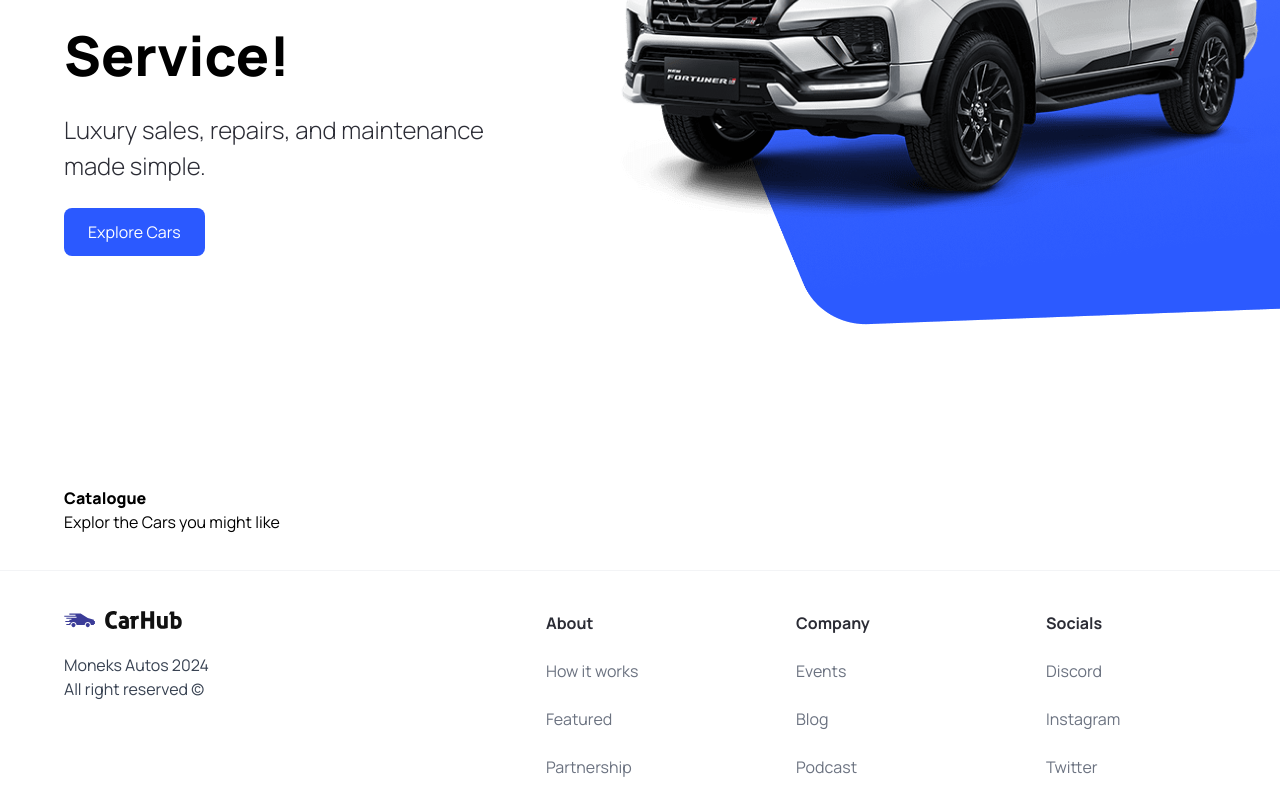
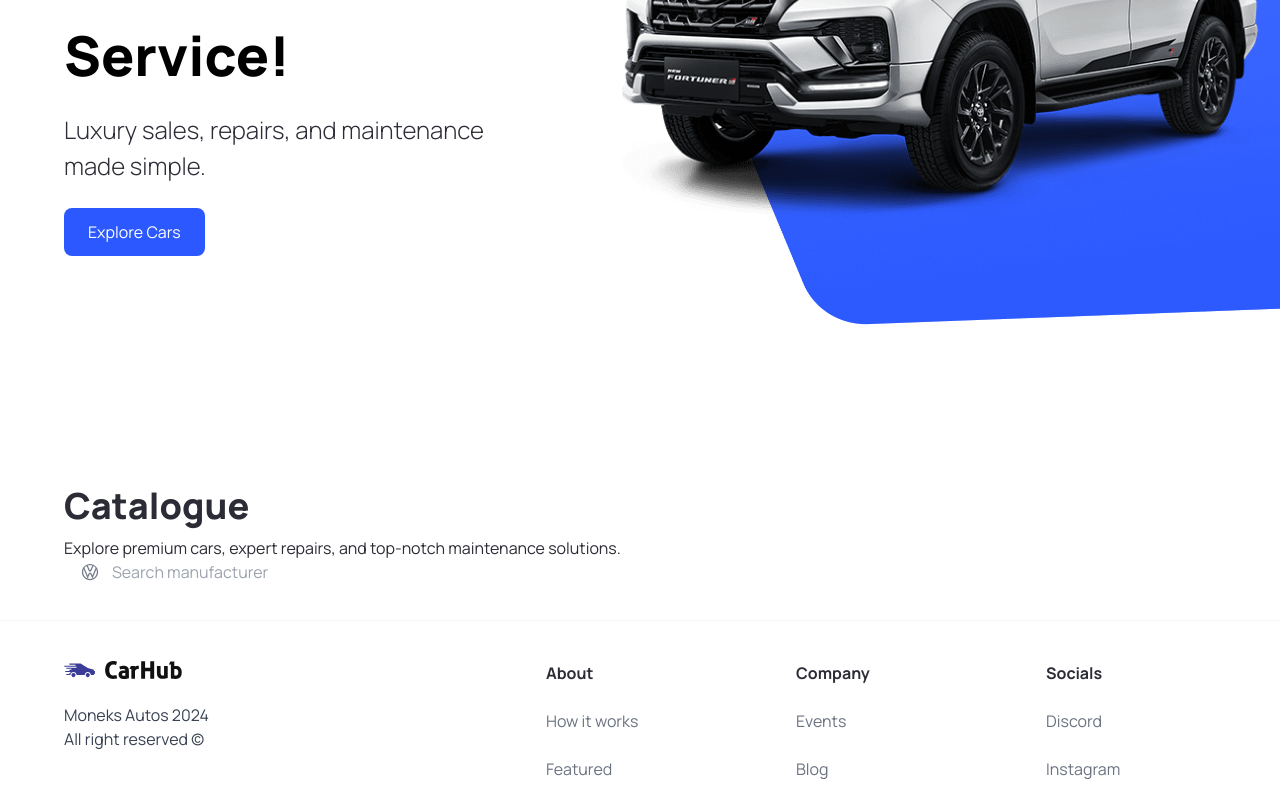
Before and after one commit to ephysians/Monke-Autos, a Next.js app: page / in a window 1280 px wide. Shown: the part 378-1175 px from the top of the page. Built offline with nearby package versions, Linux system fonts and the light colour scheme.

Commit message:
new update

```diff
--- a/app/page.tsx
+++ b/app/page.tsx
@@ -1,20 +1,33 @@
 import { Heros } from "@/components";
-import Image from "next/image";
+import SearchBar from '../components/SearchBar';
+import CustomeFilter from '../components/CustomeFilter';
+import { Metadata } from "next";
 
-export const metadata = {
-  title: "Monek's",
+
+export const metadata: Metadata = {
+  title: "Luxury SUV Sales, Repairs & Maintenance | Premium Service",
+  description: "Discover top-notch luxury SUVs, expert repairs, and reliable maintenance services. Elevate your driving experience with seamless solutions tailored to premium vehicles.",
 };
+
 
 
 export default function Home() {
   return (
     <main className="overflow-hidden">
       <Heros />
+      <div className="mt-12 padding-x padding-y max-width" id="discover">
+        <div className="home__text-container">
+          <h1 className="text-4xl font-extrabold">Catalogue</h1>
+          <p>Explore premium cars, expert repairs, and top-notch maintenance solutions.</p>
+        </div>
+        <div>
+          <SearchBar />
 
-      <div className ="mt-12 padding-x  padding-y max-width" id="discover" >
-        <div className="home__ text-container">
-            <h1 className="text-4l font-extrabold">Catalogue</h1>
-            <p> Explor the Cars you might like</p>
+          <div className="home__filter-container">
+          <CustomeFilter title="fuel" />
+          <CustomeFilter  title="year"/>
+
+          </div>
         </div>
       </div>
     </main>
--- /dev/null
+++ b/components/CustomeFilter/index.tsx
@@ -0,0 +1,11 @@
+import React from 'react'
+
+const CustomeFilter = () => {
+  return (
+    <div>
+
+    </div>
+  )
+}
+
+export default CustomeFilter;
--- /dev/null
+++ b/components/SearchBar/index.tsx
@@ -0,0 +1,21 @@
+"use client";
+import React, { useState } from "react";
+import SearchManufacturer from "../SearchManufacturer";
+
+const SearchBar = () => {
+  const [manufacturer, setManufacturer] = useState("");
+  const handleSearch = () => {};
+
+  return (
+    <form className="searchbar" onSubmit={handleSearch}>
+      <div className="searchbar__item">
+        <SearchManufacturer
+          manufacturer={manufacturer}
+          setManufacturer={setManufacturer}
+        />
+      </div>
+    </form>
+  );
+};
+
+export default SearchBar;
--- /dev/null
+++ b/components/SearchManufacturer/index.tsx
@@ -0,0 +1,70 @@
+// "use client";
+// import { SearchManufacturerProps } from "@/types";
+// import { Combobox, Transition } from "@headlessui/react";
+// import Image from "next/image";
+
+// const SearchManufacturer = ({
+//   manufacturer,
+//   setManufacturer,
+// }: SearchManufacturerProps) => {
+//   return (
+//     <div className="search-manufacturer">
+//       <Combobox>
+//         <div className="relative w-full">
+//             <Combobox.Button className="absolute top-[140px]">
+//                 <Image
+//                  src='/car-logo.svg'
+//                  width={20}
+//                  height={20}
+//                  className="ml-4"
+//                  alt="car-logo"
+//                 />
+//             </Combobox.Button>
+//         </div>
+//       </Combobox>
+//     </div>
+//   );
+// };
+
+// export default SearchManufacturer;
+
+"use client";
+import { SearchManufacturerProps } from "@/types";
+import { Combobox } from "@headlessui/react";
+import Image from "next/image";
+
+const SearchManufacturer = ({manufacturer,
+  setManufacturer }: SearchManufacturerProps) => {
+  return (
+    <div className="search-manufacturer">
+      <Combobox
+        value={manufacturer}
+        onChange={setManufacturer}
+      >
+        <div className="relative w-full">
+          {/* Image positioned absolutely */}
+          <div className="absolute top-[50%] left-4 transform -translate-y-1/2">
+            <Image
+              src="/car-logo.svg"
+              width={20}
+              height={20}
+              alt="car-logo"
+            />
+          </div>
+
+          {/* Input field with padding to avoid overlap */}
+          <Combobox.Input
+            className="search-input pl-12" // Add padding to make space for the image
+            placeholder="Search manufacturer"
+            onChange={(e) => setManufacturer(e.target.value)}
+          />
+        </div>
+        <Combobox.Options>
+          {/* Add dropdown options dynamically */}
+        </Combobox.Options>
+      </Combobox>
+    </div>
+  );
+};
+
+export default SearchManufacturer;
--- a/types/index.ts
+++ b/types/index.ts
@@ -6,3 +6,8 @@ export interface CustomButtonProps {
     handleClick?: MouseEventHandler<HTMLButtonElement>;
     btnType?: "button" | "submit";
 }
+
+export interface SearchManufacturerProps {
+    manufacturer: string;
+    setManufacturer: (manufacturer: string) => void;
+}
```
Also changed, not shown: components/index.ts (+8 -2 lines), package.json (+6 -5 lines), 1 other file (tests, documents, lock files or other folders).
